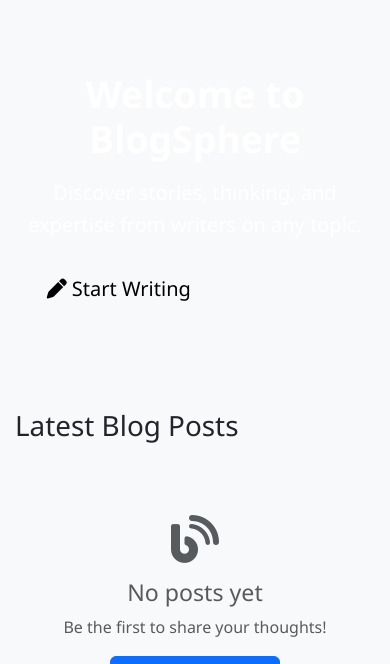
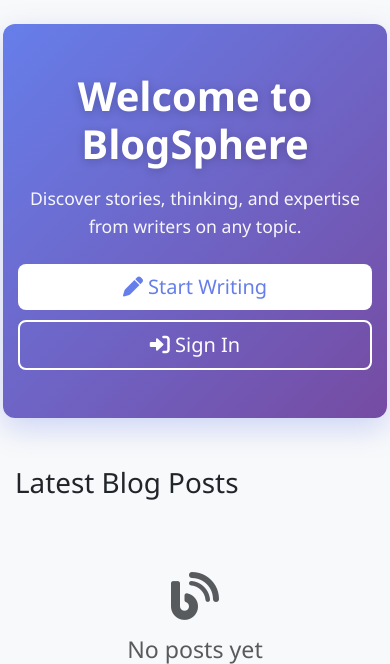
Before and after one commit to Dineshmedisetty/BlogWebsite, a Flask app: page / in a window 390 px wide. Shown: the part 58-722 px from the top of the page. Run offline with Flask 3, Linux system fonts and the light colour scheme; data that the repository does not hold is empty.

Commit message:
Modified css of home page

```diff
--- a/static/css/custom.css
+++ b/static/css/custom.css
@@ -164,3 +164,83 @@ body {
         padding: 15px;
     }
 }
+
+/* Hero Banner Styles */
+.hero-banner {
+    background: linear-gradient(135deg, #667eea 0%, #764ba2 100%);
+    border-radius: 12px;
+    overflow: hidden;
+    box-shadow: 0 10px 30px rgba(102, 126, 234, 0.3);
+    margin-left: -12px;
+    margin-right: -12px;
+}
+
+.hero-content {
+    padding: 60px 20px;
+}
+
+.hero-banner h1 {
+    font-weight: 700;
+    text-shadow: 0 2px 10px rgba(0, 0, 0, 0.2);
+}
+
+.hero-banner .lead {
+    font-size: 1.25rem;
+    opacity: 0.95;
+    max-width: 700px;
+    margin-left: auto;
+    margin-right: auto;
+}
+
+.hero-buttons .btn {
+    transition: all 0.3s ease;
+    font-weight: 500;
+}
+
+.hero-buttons .btn-light {
+    background-color: white;
+    color: #667eea;
+    border: none;
+}
+
+.hero-buttons .btn-light:hover {
+    background-color: #f8f9fa;
+    transform: translateY(-2px);
+    box-shadow: 0 5px 15px rgba(0, 0, 0, 0.2);
+}
+
+.hero-buttons .btn-outline-light {
+    border: 2px solid white;
+    color: white;
+}
+
+.hero-buttons .btn-outline-light:hover {
+    background-color: rgba(255, 255, 255, 0.2);
+    border-color: white;
+    transform: translateY(-2px);
+}
+
+/* Responsive adjustments */
+@media (max-width: 768px) {
+    .hero-content {
+        padding: 40px 15px;
+    }
+
+    .hero-banner h1 {
+        font-size: 2.5rem;
+    }
+
+    .hero-banner .lead {
+        font-size: 1.1rem;
+    }
+
+    .hero-buttons .btn {
+        display: block;
+        width: 100%;
+        margin-bottom: 10px;
+    }
+
+    .hero-buttons .btn:last-child {
+        margin-bottom: 0;
+    }
+}
```
